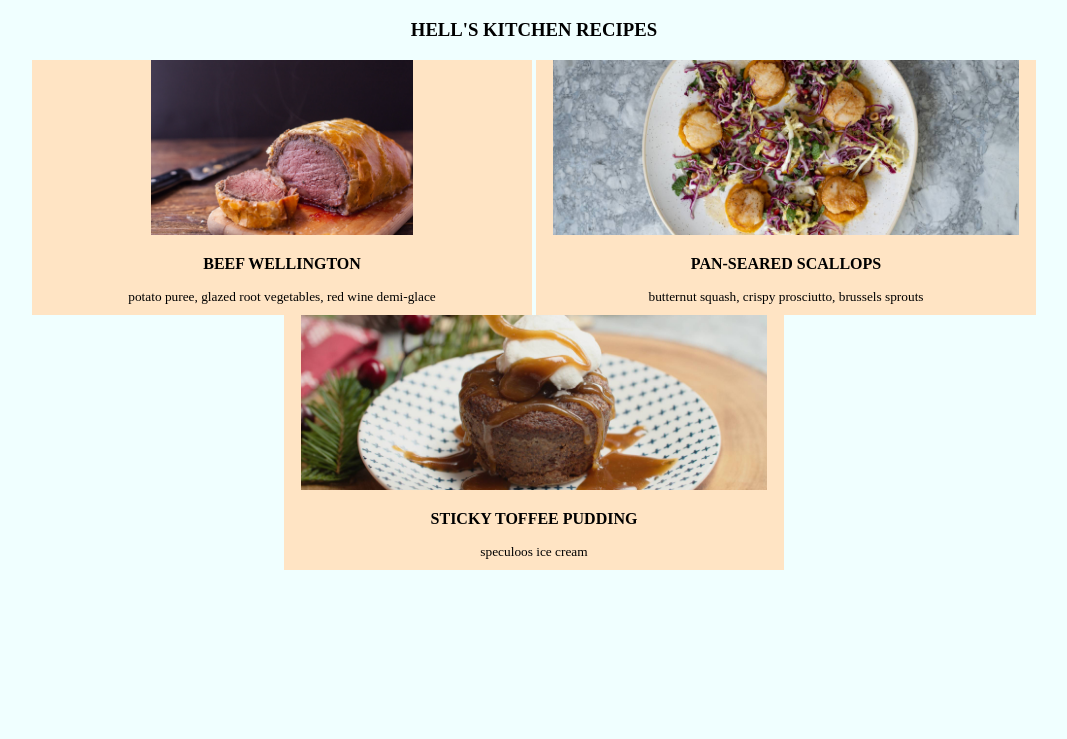
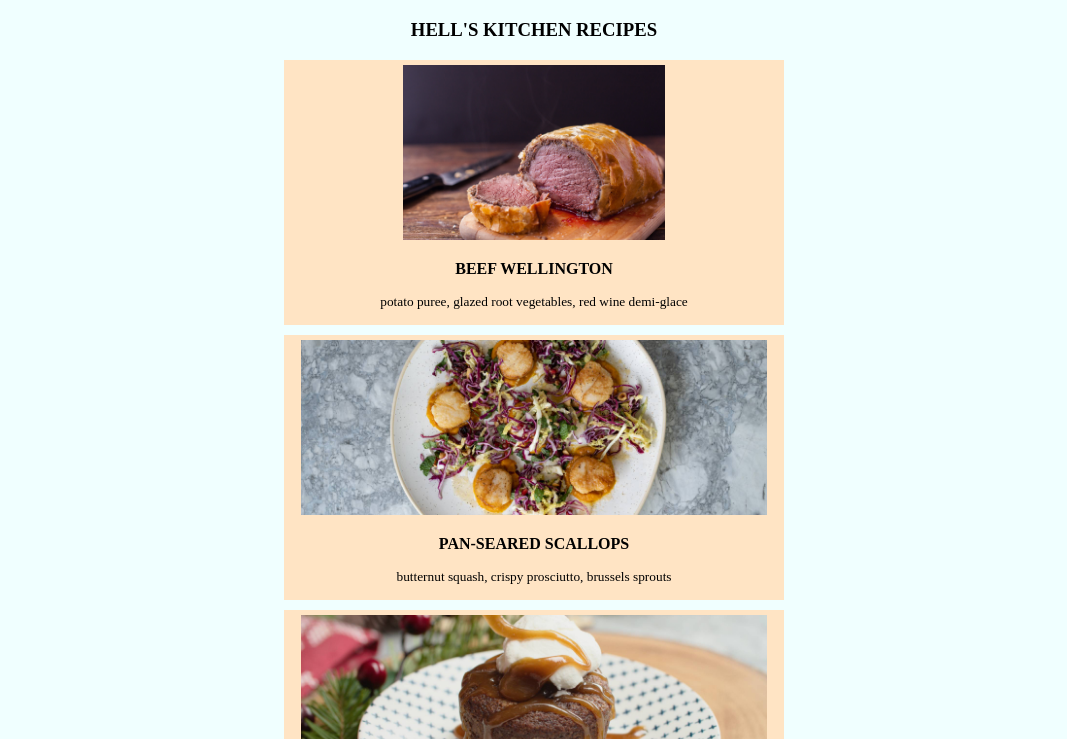
Before and after one commit to cl-42/odin-recipes, a plain HTML site: page index.html in a window 1280 px wide. Shown: the part 61-800 px from the top of the page, without its empty margins (106-1173 px from the left). Drawn offline with Linux system fonts and the light colour scheme.

Commit message:
Change display of link to block and center horizontally

```diff
--- a/styles.css
+++ b/styles.css
@@ -17,9 +17,10 @@ ul {
 
 li {
     font-weight: 700;
-    box-sizing: border-box;
     width: 500px;
-    display: inline-block;
+    margin: 10px auto;
+    padding: 5px;
+    display: block;
     background-color: bisque;
 }
 
```
